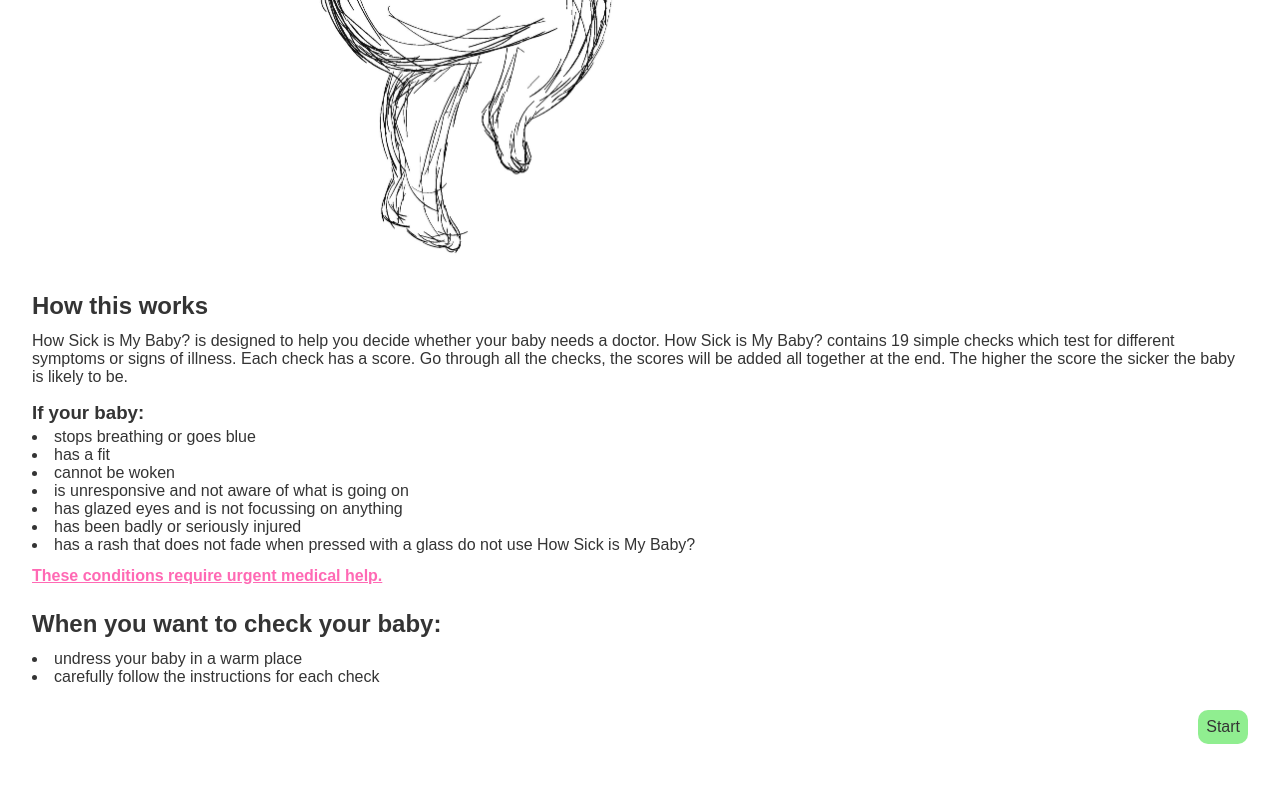
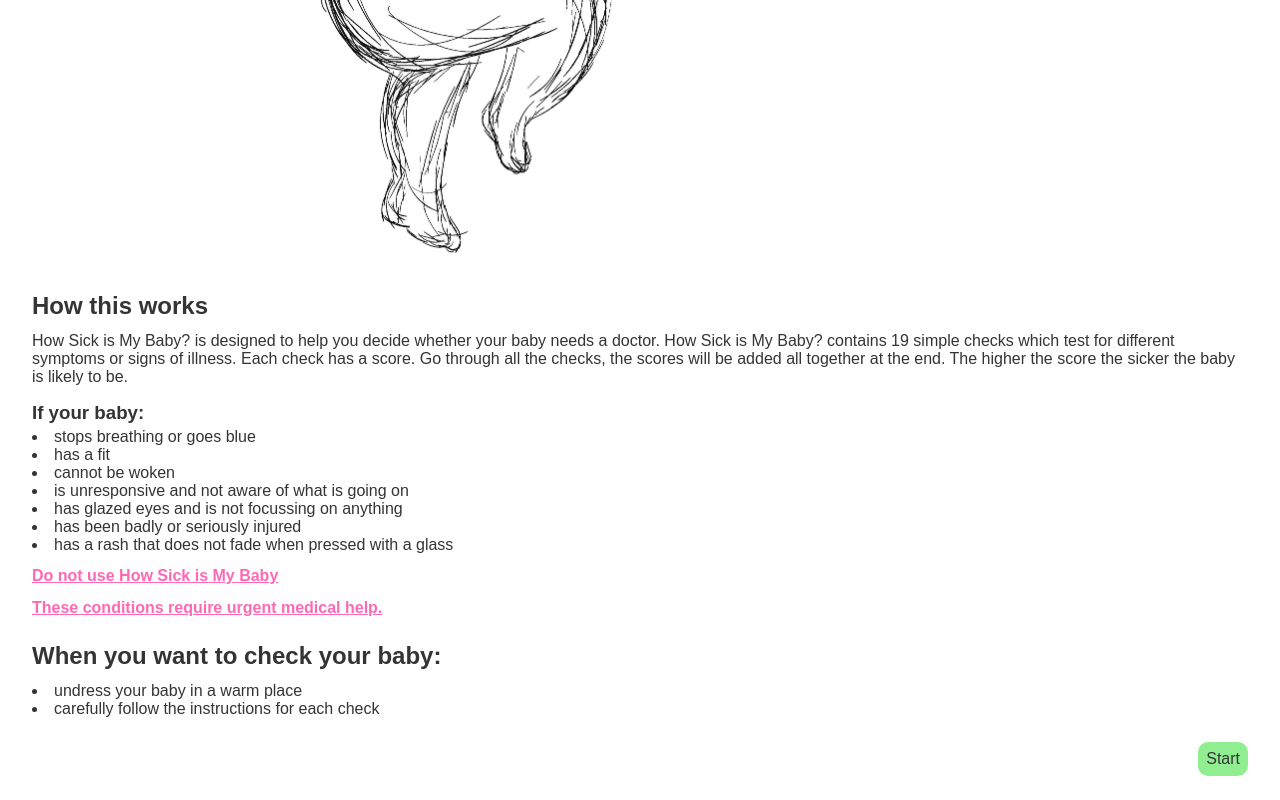
Before and after one commit to LauraPinckney/HowSickIsMyBaby, a React (Create React App) app: page / in a window 1280 px wide. Shown: the part 645-1445 px from the top of the page. Before the commit the page ends 1389 px from the top, so only its background shows below. Built offline with nearby package versions, Linux system fonts and the light colour scheme.

Commit message:
navButtons functionality

```diff
--- a/src/components/Introduction/Introduction.jsx
+++ b/src/components/Introduction/Introduction.jsx
@@ -23,11 +23,9 @@
         <li>is unresponsive and not aware of what is going on</li>
         <li>has glazed eyes and is not focussing on anything </li>
         <li>has been badly or seriously injured</li>
-        <li>
-          has a rash that does not fade when pressed with a glass do not use How
-          Sick is My Baby?
-        </li>
+        <li>has a rash that does not fade when pressed with a glass </li>
       </ol>
+      <p className={styles.containerAlert}>Do not use How Sick is My Baby</p>
       <p className={styles.containerAlert}>
         These conditions require urgent medical help.
       </p>
--- a/src/components/Introduction/Introduction.module.scss
+++ b/src/components/Introduction/Introduction.module.scss
@@ -18,6 +18,7 @@
   padding-top: 1.5em;
   justify-content: right;
   display: flex;
+  padding-bottom: 1.5rem;
 
   &Button {
     @include button;
--- a/src/components/NavButtons/NavButtons.jsx
+++ b/src/components/NavButtons/NavButtons.jsx
@@ -1,14 +1,24 @@
 import React from 'react';
 import styles from './NavButtons.module.scss';
 
-export const NavButtons = () => {
+export const NavButtons = ({ handleQuestionNav }) => {
   return (
     <div className={styles.container}>
       <div className={styles.back}>
-        <a className={styles.backButton}>Back</a>
+        <button
+          onClick={() => handleQuestionNav(false)}
+          className={styles.backButton}
+        >
+          Back
+        </button>
       </div>
       <div className={styles.next}>
-        <a className={styles.nextButton}>Next</a>
+        <button
+          onClick={() => handleQuestionNav(true)}
+          className={styles.nextButton}
+        >
+          Next
+        </button>
       </div>
     </div>
   );
--- a/src/components/QuestionAnswers/QuestionAnswers.jsx
+++ b/src/components/QuestionAnswers/QuestionAnswers.jsx
@@ -88,7 +88,7 @@
       </div>
 
       <div>
-        <NavButtons setCurrentQuestion={setCurrentQuestion} />
+        <NavButtons handleQuestionNav={handleQuestionNav} />
       </div>
     </>
   );
```
